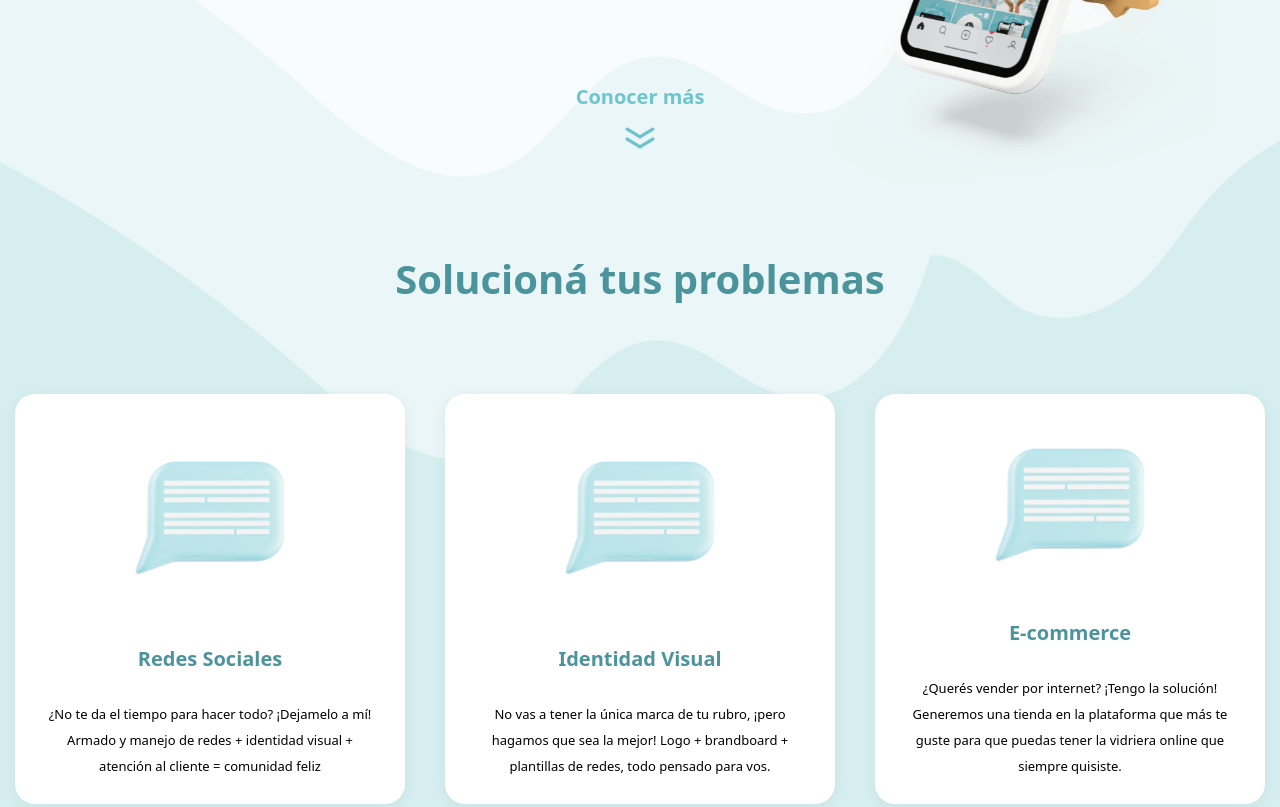
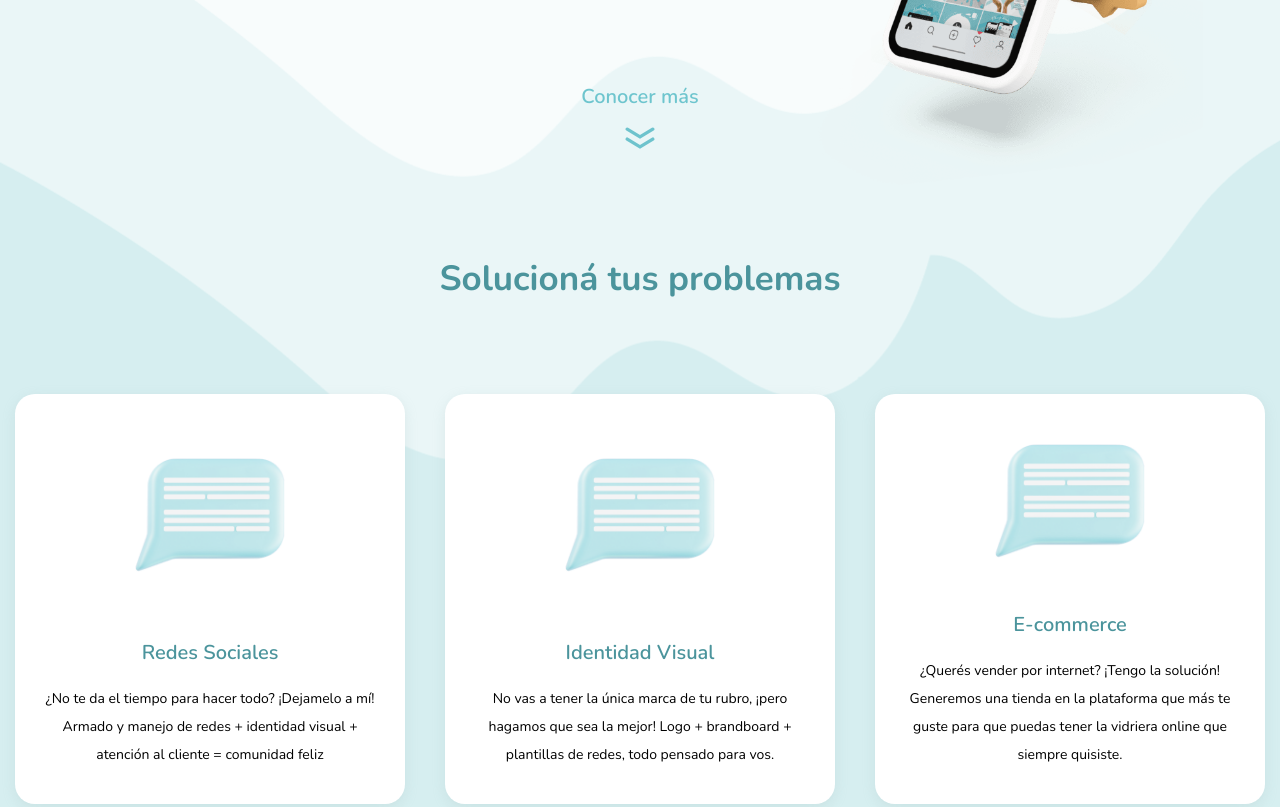
Before and after one commit to TrellixVulnTeam/mystik-design_MKEX, a website: page index.html in a window 1280 px wide. Shown: the part 470-1277 px from the top of the page. Drawn offline with nearby package versions, Linux system fonts and the light colour scheme; a web font is replaced by a local one.

Commit message:
Versión 1.7.5

```diff
--- a/scss/_servicios.scss
+++ b/scss/_servicios.scss
@@ -8,7 +8,7 @@
         h3 {
             color: #4B949C;
             text-align: center;
-            font-size: 4rem;
+            font-size: 3.5rem;
             font-style: normal;
             font-weight: 700;
             line-height: 3rem;
@@ -58,8 +58,10 @@
                     }
                     p {
                         color: #000000;
+                        font-size: 1.4rem;
+                        font-weight: 400;
                         text-align: center;
-                        margin: 25px;
+                        margin: 15px 30px 35px 30px;
                     }
                 }
             }
--- a/scss/_typography.scss
+++ b/scss/_typography.scss
@@ -1,4 +1,5 @@
 h1 {
+    font-family: 'Nunito', sans-serif;
     font-size: 4em;
     font-style: normal;
     font-weight: 600;
@@ -9,6 +10,7 @@ h1 {
 }
 
 h2 {
+    font-family: 'Nunito', sans-serif;
     font-size: 3em;
     font-style: normal;
     font-weight: 600;
@@ -18,6 +20,7 @@ h2 {
 }
 
 h3 {
+    font-family: 'Nunito', sans-serif;
     font-size: 2.5em;
     font-style: normal;
     font-weight: 600;
@@ -27,6 +30,7 @@ h3 {
 }
 
 h4 {
+    font-family: 'Nunito', sans-serif;
     font-size: 2em;
     font-style: normal;
     font-weight: 600;
@@ -36,6 +40,7 @@ h4 {
 }
 
 h5 {
+    font-family: 'Nunito', sans-serif;
     font-size: 1.75em;
     font-style: normal;
     font-weight: 600;
@@ -45,6 +50,7 @@ h5 {
 }
 
 h6 {
+    font-family: 'Nunito', sans-serif;
     font-size: 1.5em;
     font-style: normal;
     font-weight: 600;
@@ -54,6 +60,7 @@ h6 {
 }
 
 p {
+    font-family: 'Nunito', sans-serif;
     font-size: 1.3em;
     font-style: normal;
     font-weight: 500;
```
Also changed, not shown: css/style.css.
